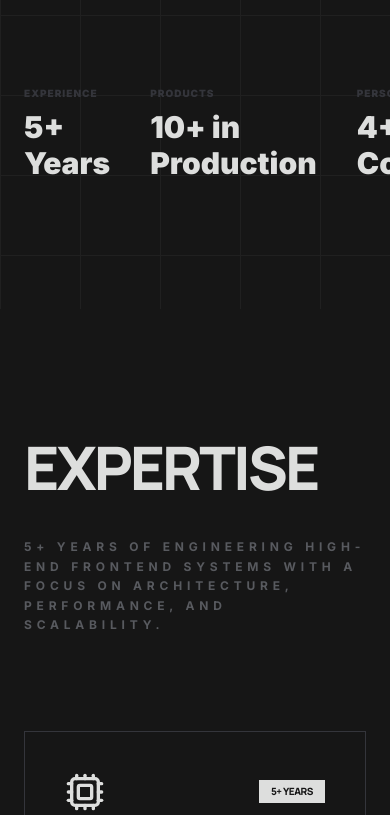
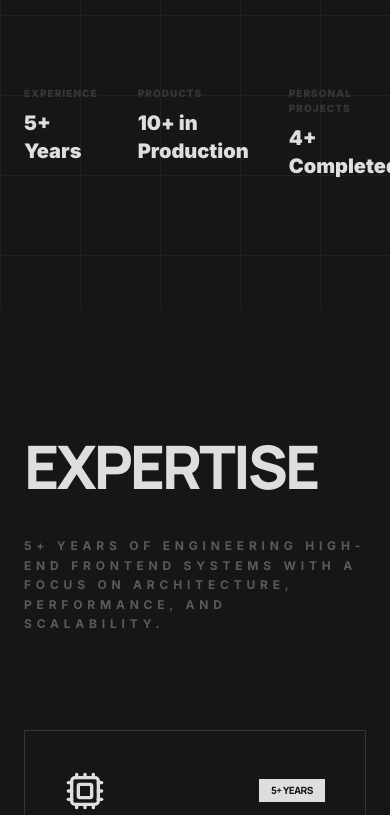
Before and after one commit to Dannii99/my-portfolio, a Next.js app: page / in a window 390 px wide. Shown: the part 2269-3084 px from the top of the page. Built offline with nearby package versions, Linux system fonts and the light colour scheme; no server answers.

Commit message:
feature: resposive mejora home

```diff
--- a/components/sections/about.tsx
+++ b/components/sections/about.tsx
@@ -126,15 +126,15 @@ export function About() {
             >
               <div className="flex flex-col gap-2">
                 <span className="text-[10px] font-black text-[#34353b] uppercase tracking-widest">{t.about.stats.experience}</span>
-                <span className="text-3xl font-black text-[#dddedd]">{t.about.stats.exp_value}</span>
+                <span className="text-xl md:text-2xl lg:text-3xl font-black text-[#dddedd]">{t.about.stats.exp_value}</span>
               </div>
               <div className="flex flex-col gap-2">
                 <span className="text-[10px] font-black text-[#34353b] uppercase tracking-widest">{t.about.stats.products}</span>
-                <span className="text-3xl font-black text-[#dddedd]">{t.about.stats.prod_value}</span>
+                <span className="text-xl md:text-2xl lg:text-3xl font-black text-[#dddedd]">{t.about.stats.prod_value}</span>
               </div>
               <div className="flex flex-col gap-2">
                 <span className="text-[10px] font-black text-[#34353b] uppercase tracking-widest">{t.about.stats.projects}</span>
-                <span className="text-3xl font-black text-[#dddedd]">{t.about.stats.proj_value}</span>
+                <span className="text-xl md:text-2xl lg:text-3xl font-black text-[#dddedd]">{t.about.stats.proj_value}</span>
               </div>
             </motion.div>
           </div>
--- a/components/sections/contact.tsx
+++ b/components/sections/contact.tsx
@@ -94,7 +94,7 @@ export function Contact() {
             <div className="space-y-12">
               <div className="group space-y-4">
                 <h4 className="font-heading text-[10px] font-black uppercase tracking-[0.3em] text-[#585a5f]">{t.contact.email_label}</h4>
-                <p className="text-2xl font-black text-[#dddedd] group-hover:text-[#585a5f] transition-colors break-all">{t.contact.email_value}</p>
+                <p className="text-xl md:text-2xl font-black text-[#dddedd] group-hover:text-[#585a5f] transition-colors break-all">{t.contact.email_value}</p>
               </div>
 
               <div className="group space-y-4">
```
